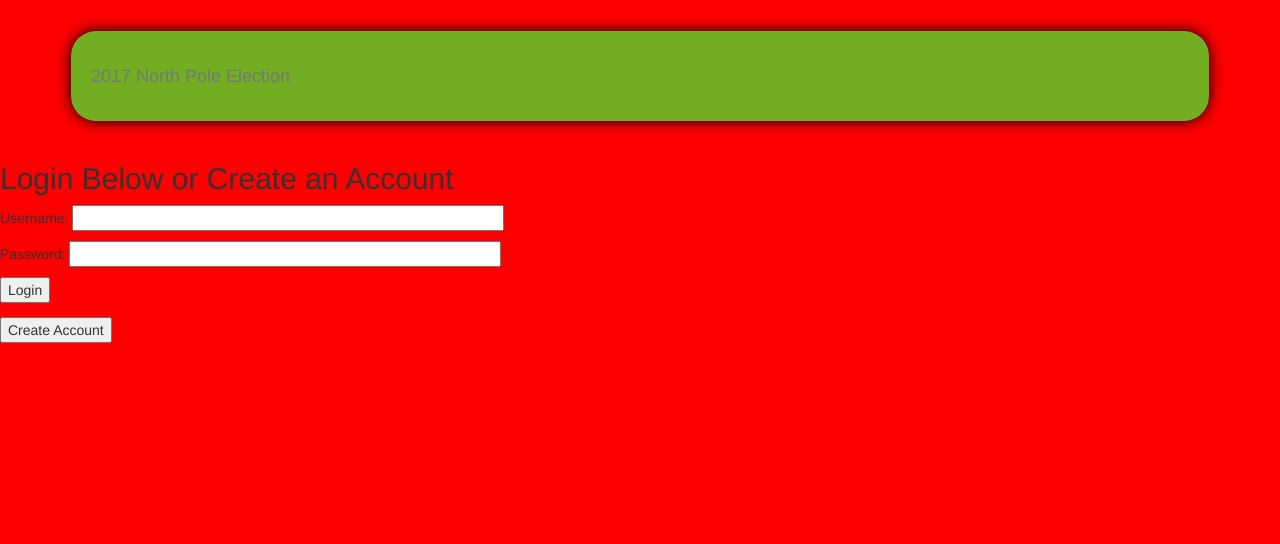
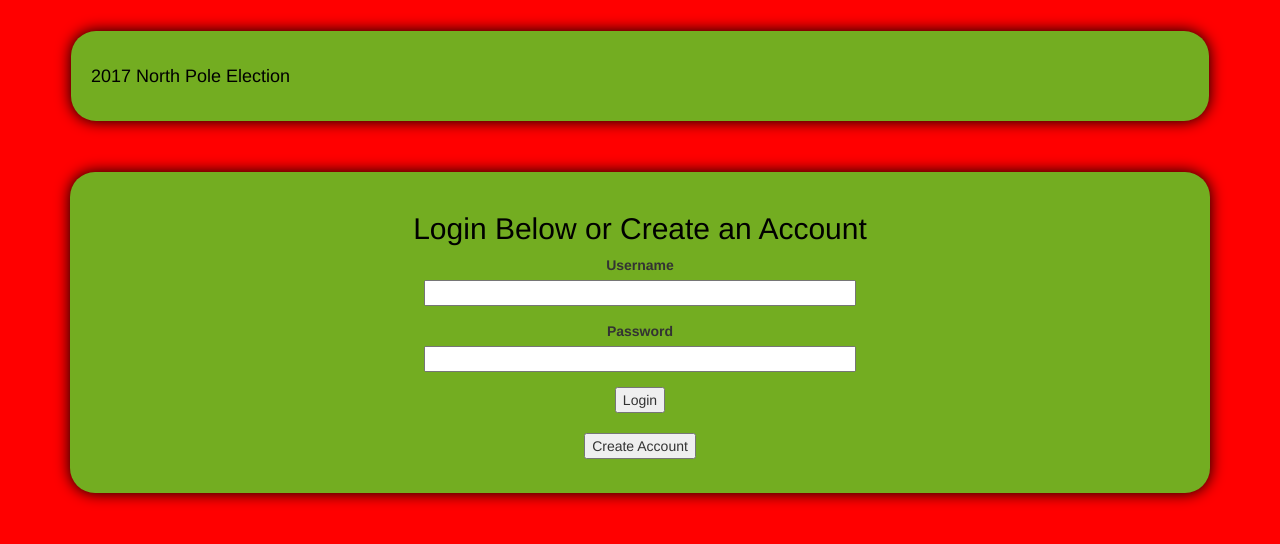
Before and after one commit to dncswim76/xmas-game, a Flask app: page /login in a window 1280 px wide. Shown: the top 544 px of the page. Run offline with Flask 2, Linux system fonts and the light colour scheme; some libraries are stand-ins or nearby versions.

Commit message:
fixed up formatting

```diff
--- a/xmas_game/forms.py
+++ b/xmas_game/forms.py
@@ -5,8 +5,8 @@ from wtforms.validators import DataRequired, EqualTo, Length, ValidationError
 from .models import User
 
 class LoginForm(FlaskForm):
-    username = TextField('username', validators=[DataRequired()])
-    password = PasswordField('password', validators=[DataRequired()])
+    username = TextField('username', validators=[DataRequired(), Length(min=4, max=25)])
+    password = PasswordField('password', validators=[DataRequired(), Length(min=1, max=25)])
 
     def __init__(self, *args, **kwargs):
         FlaskForm.__init__(self, *args, **kwargs)
--- a/xmas_game/templates/base.html
+++ b/xmas_game/templates/base.html
@@ -9,6 +9,7 @@
     <script src="https://maxcdn.bootstrapcdn.com/bootstrap/3.3.7/js/bootstrap.min.js"></script>
 
     <style>
+
       .container-fluid {
       border-radius: 25px;
       background: #73AD21;
@@ -21,6 +22,25 @@
       background: red;
       border-color: red;
       }
+
+      #navbar-item {
+      color: black;
+      }
+
+      #brand-top{
+      color: black;
+      }
+
+      h1 {
+      color: black;
+      }
+      h2 {
+      color: black;
+      }
+      h3 {
+      color: black;
+      }
+
 
     body { background: red !important; }
     </style>
@@ -46,17 +66,17 @@
 	      <span class="icon-bar"></span>
 	      <span class="icon-bar"></span>
 	    </button>
-	    <a class="navbar-brand" href="{{ url_for('home')}}">2017 North Pole Election</a>
+	    <a class="navbar-brand" id="brand-top" href="{{ url_for('home')}}">2017 North Pole Election</a>
 	  </div>
 
 	  <!-- Collect the nav links, forms, and other content for toggling -->
 	  <div class="collapse navbar-collapse" id="bs-example-navbar-collapse-1">
 	    <ul class="nav navbar-nav">
 	      {% if session.authenticated %}
-	      <li><a href="{{ url_for('view_players')}}">View Players</a></li>
-	      <li><a href="{{ url_for('my_role')}}">My Role</a></li>
-	      <li><a href="{{ url_for('vote')}}">Vote</a></li>
-	      <li><a href="{{ url_for('logout')}}">Logout</a></li>
+	      <li><a id="navbar-item" href="{{ url_for('view_players')}}">View Players</a></li>
+	      <li><a id="navbar-item" href="{{ url_for('my_role')}}">My Role</a></li>
+	      <li><a id="navbar-item" href="{{ url_for('vote')}}">Vote</a></li>
+	      <li><a id="navbar-item" href="{{ url_for('logout')}}">Logout</a></li>
              {% endif %}
 	    </ul>
 	  </div><!-- /.navbar-collapse -->
@@ -67,11 +87,14 @@
 <div id="content">
     {% with messages = get_flashed_messages(with_categories=true) %}
     {% if messages %}
+    <div class="container">
+       <div class="container-fluid text-center">
         <ul class=flashes>
         {% for category, message in messages %}
-            <li class="{{ category }}">{{ message }}</li>
+            <h1 class="display-1 text-center">{{ message }}</h1>
         {% endfor %}
         </ul>
+    </div></div>
     {% endif %}
     {% endwith %}
     {% block content %}{% endblock %}
--- a/xmas_game/templates/login.html
+++ b/xmas_game/templates/login.html
@@ -1,24 +1,34 @@
 {% extends "base.html" %}
 
 {% block content %}
-<div class="cotainer">
-<div class="cotainer-fluid">
-<div class="section_title"><h2>Login Below or Create an Account</h2></div>
-    <div class="section_content">
-        <form action="" method="post" name="login">
+<div class="container">
+<div class="container-fluid">
+  <h2 class="display-1 text-center">Login Below or Create an Account</h2>
+
+  <form action="" method="post" name="login" class="text-center">
+
+      <div class="form-group">
         {{ form.hidden_tag() }}
-        <p>Username: {{ form.username(size=50) }}</p>
+        <label>Username</label>
+	<p>{{ form.username(size=50) }}</p>
         {% for error in form.username.errors %}
             <span style="color: red;">[{{ error }}]</span>
-        {% endfor %}
-        <p>Password:  {{ form.password(size=50) }}</p>
+            {% endfor %}
+      </div>
+
+      <div class="form-group">
+      <label>Password</label>
+      <p>{{ form.password(size=50) }}</p>
         {% for error in form.password.errors %}
             <span style="color: red;">[{{ error }}]</span>
         {% endfor %}
-        <p><input type="submit" value="Login"></p>
-        </form>
-        <p><button type="button" onclick="window.location.href='{{ url_for('create_account') }}';">Create Account</button></p>
-    </div>
-</div>
+      </div>
+
+      <input type="submit" value="Login"><br><br>
+      <button type="button" onclick="window.location.href='{{ url_for('create_account') }}';">Create Account</button>
+
+   </form>
+
+  </div>
 </div>
 {% endblock %}
```
Also changed, not shown: xmas_game/templates/_formhelpers.html (+7 -5 lines), xmas_game/templates/create_account.html (+9 -4 lines).
